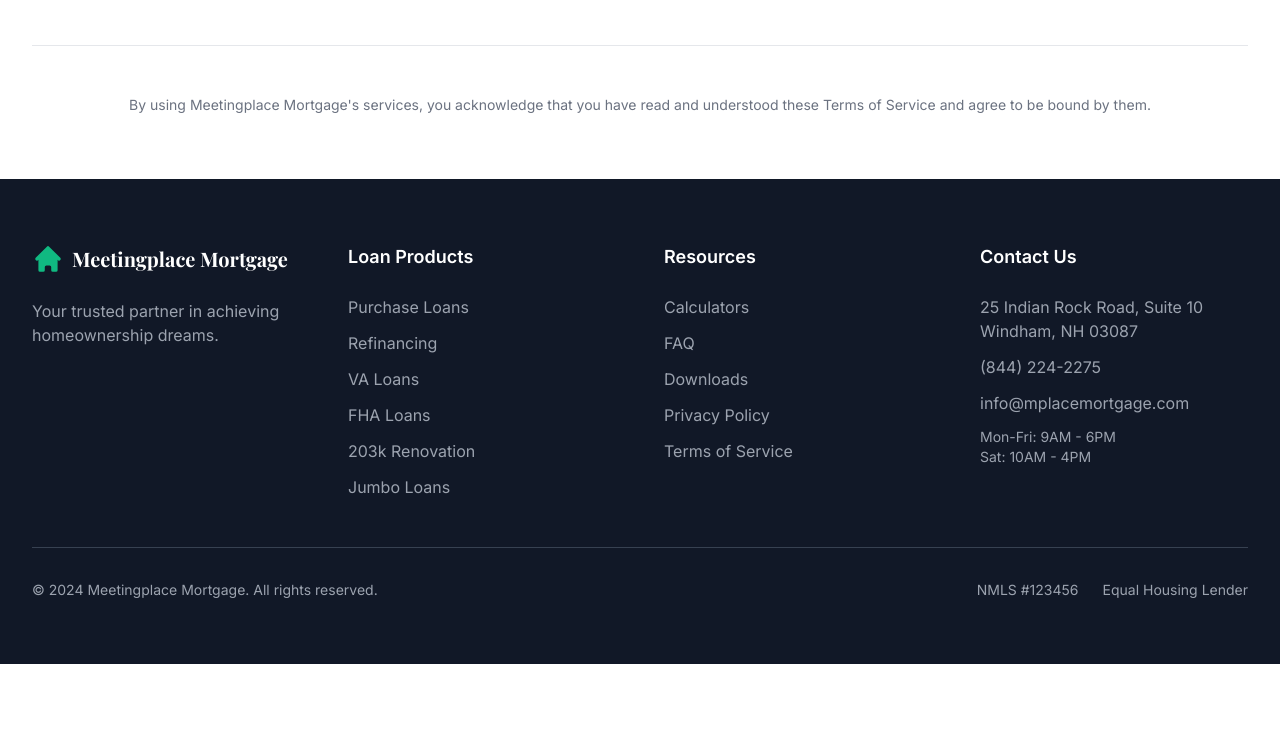
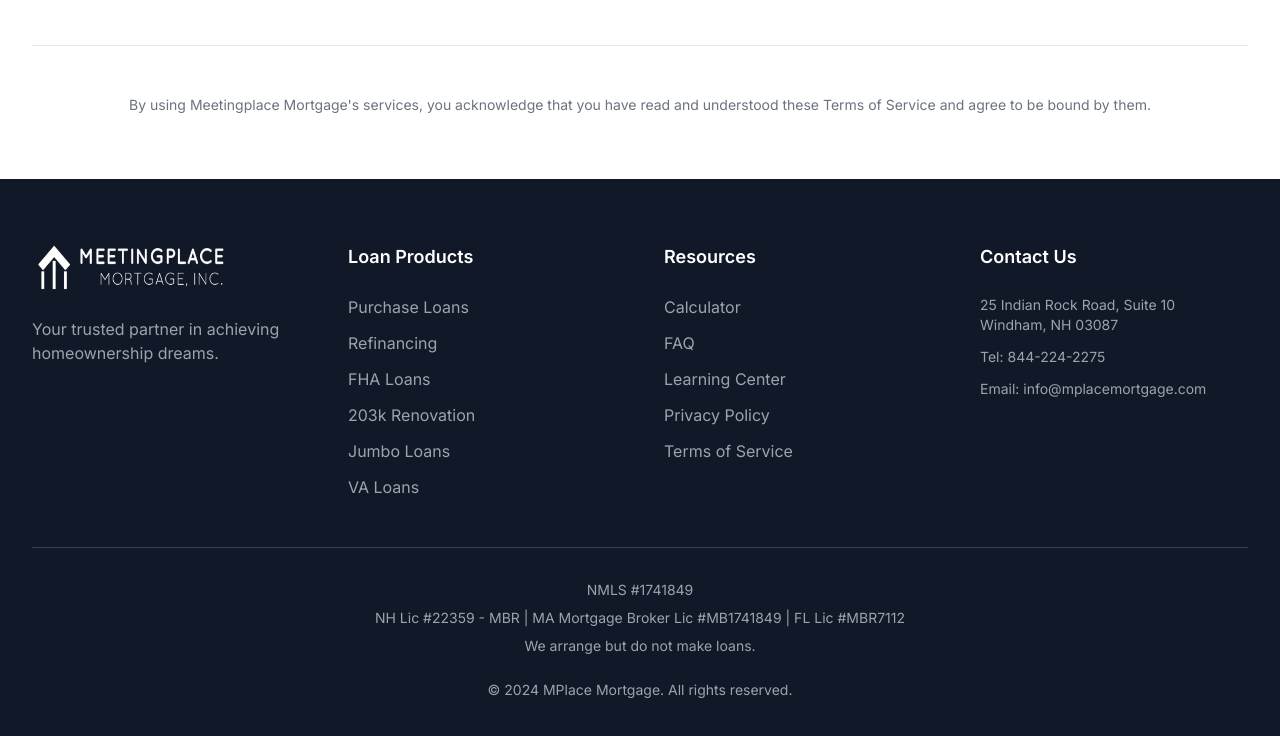
Before and after one commit to patrickboxfordpartners/meetingplace, a plain HTML site: page terms-of-service.html in a window 1280 px wide. Shown: the part 2639-3375 px from the top of the page. Before the commit the page ends 3303 px from the top, so only its background shows below. Drawn offline with nearby package versions, Linux system fonts and the light colour scheme.

Commit message:
Update terms-of-service.html

```diff
--- a/terms-of-service.html
+++ b/terms-of-service.html
@@ -320,16 +320,14 @@
   </section>
 
   <!-- Footer -->
-  <footer class="bg-[var(--dark-900)] text-white py-16">
+  <footer class="bg-gray-900 text-white py-16">
   <div class="container mx-auto px-4 lg:px-8">
     <div class="grid md:grid-cols-2 lg:grid-cols-4 gap-12 mb-12">
-        <!-- Company Info -->
+      <!-- Company Info with Logo -->
       <div>
-          <div class="flex items-center space-x-2 mb-6">
-            <svg class="w-8 h-8 text-[var(--primary-green)]" fill="currentColor" viewBox="0 0 20 20">
-              <path d="M10.707 2.293a1 1 0 00-1.414 0l-7 7a1 1 0 001.414 1.414L4 10.414V17a1 1 0 001 1h2a1 1 0 001-1v-2a1 1 0 011-1h2a1 1 0 011 1v2a1 1 0 001 1h2a1 1 0 001-1v-6.586l.293.293a1 1 0 001.414-1.414l-7-7z"/>
-            </svg>
-            <span class="text-xl font-display font-bold">Meetingplace Mortgage</span>
+        <!-- Logo - REPLACE 'your-logo-here.png' WITH YOUR LOGO PATH -->
+        <div class="mb-6">
+          <img src="mplacelogoupdated.png" alt="Meetingplace Mortgage" style="height: 50px; width: auto; max-width: 200px; filter: brightness(0) invert(1);">
         </div>
         <p class="text-gray-400 mb-4">
           Your trusted partner in achieving homeownership dreams.
@@ -340,12 +338,12 @@
       <div>
         <h4 class="text-lg font-semibold mb-6">Loan Products</h4>
         <ul class="space-y-3">
-            <li><a href="purchase-loans.html" class="text-gray-400 hover:text-[var(--primary-green)] transition">Purchase Loans</a></li>
-            <li><a href="refinance.html" class="text-gray-400 hover:text-[var(--primary-green)] transition">Refinancing</a></li>
-            <li><a href="va-loans.html" class="text-gray-400 hover:text-[var(--primary-green)] transition">VA Loans</a></li>
-            <li><a href="fha-loans.html" class="text-gray-400 hover:text-[var(--primary-green)] transition">FHA Loans</a></li>
-            <li><a href="203k-loans.html" class="text-gray-400 hover:text-[var(--primary-green)] transition">203k Renovation</a></li>
-            <li><a href="jumbo-loans.html" class="text-gray-400 hover:text-[var(--primary-green)] transition">Jumbo Loans</a></li>
+          <li><a href="purchase-loans.html" class="text-gray-400 hover:text-green-500 transition">Purchase Loans</a></li>
+          <li><a href="refinance.html" class="text-gray-400 hover:text-green-500 transition">Refinancing</a></li>
+          <li><a href="fha-loans.html" class="text-gray-400 hover:text-green-500 transition">FHA Loans</a></li>
+          <li><a href="203k-loans.html" class="text-gray-400 hover:text-green-500 transition">203k Renovation</a></li>
+          <li><a href="jumbo-loans.html" class="text-gray-400 hover:text-green-500 transition">Jumbo Loans</a></li>
+          <li><a href="va-loans.html" class="text-gray-400 hover:text-green-500 transition">VA Loans</a></li>
         </ul>
       </div>
 
@@ -353,35 +351,35 @@
       <div>
         <h4 class="text-lg font-semibold mb-6">Resources</h4>
         <ul class="space-y-3">
-            <li><a href="help-center.html#calculators" class="text-gray-400 hover:text-[var(--primary-green)] transition">Calculators</a></li>
-            <li><a href="help-center.html#faq" class="text-gray-400 hover:text-[var(--primary-green)] transition">FAQ</a></li>
-            <li><a href="help-center.html#resources" class="text-gray-400 hover:text-[var(--primary-green)] transition">Downloads</a></li>
-            <li><a href="privacy-policy.html" class="text-gray-400 hover:text-[var(--primary-green)] transition">Privacy Policy</a></li>
-            <li><a href="terms-of-service.html" class="text-gray-400 hover:text-[var(--primary-green)] transition">Terms of Service</a></li>
+          <li><a href="help-center.html" class="text-gray-400 hover:text-green-500 transition">Calculator</a></li>
+          <li><a href="help-center.html" class="text-gray-400 hover:text-green-500 transition">FAQ</a></li>
+          <li><a href="help-center.html" class="text-gray-400 hover:text-green-500 transition">Learning Center</a></li>
+          <li><a href="privacy-policy.html" class="text-gray-400 hover:text-green-500 transition">Privacy Policy</a></li>
+          <li><a href="terms-of-service.html" class="text-gray-400 hover:text-green-500 transition">Terms of Service</a></li>
         </ul>
       </div>
 
       <!-- Contact -->
       <div>
         <h4 class="text-lg font-semibold mb-6">Contact Us</h4>
-          <div class="space-y-3 text-gray-400">
+        <div class="space-y-3 text-gray-400 text-sm">
           <p>25 Indian Rock Road, Suite 10<br>Windham, NH 03087</p>
-            <p>(844) 224-2275</p>
-            <p>info@mplacemortgage.com</p>
-            <p class="text-sm">Mon-Fri: 9AM - 6PM<br>Sat: 10AM - 4PM</p>
+          <p><a href="tel:844-224-2275" class="hover:text-green-500 transition">Tel: 844-224-2275</a></p>
+          <p><a href="mailto:info@mplacemortgage.com" class="hover:text-green-500 transition">Email: info@mplacemortgage.com</a></p>
         </div>
       </div>
     </div>
 
     <div class="border-t border-gray-700 pt-8">
-        <div class="flex flex-col md:flex-row justify-between items-center">
-          <p class="text-gray-400 text-sm mb-4 md:mb-0">
-            © 2024 Meetingplace Mortgage. All rights reserved.
+      <div class="text-center text-gray-400 text-sm space-y-2 mb-6">
+        <p>NMLS #1741849</p>
+        <p>NH Lic #22359 - MBR | MA Mortgage Broker Lic #MB1741849 | FL Lic #MBR7112</p>
+        <p>We arrange but do not make loans.</p>
+      </div>
+      <div class="text-center">
+        <p class="text-gray-400 text-sm">
+          © 2024 MPlace Mortgage. All rights reserved.
         </p>
-          <div class="flex space-x-6 text-sm">
-            <a href="#" class="text-gray-400 hover:text-[var(--primary-green)] transition">NMLS #123456</a>
-            <a href="#" class="text-gray-400 hover:text-[var(--primary-green)] transition">Equal Housing Lender</a>
-          </div>
       </div>
     </div>
   </div>
```
Lines whose indentation alone changed are shown as unchanged.
